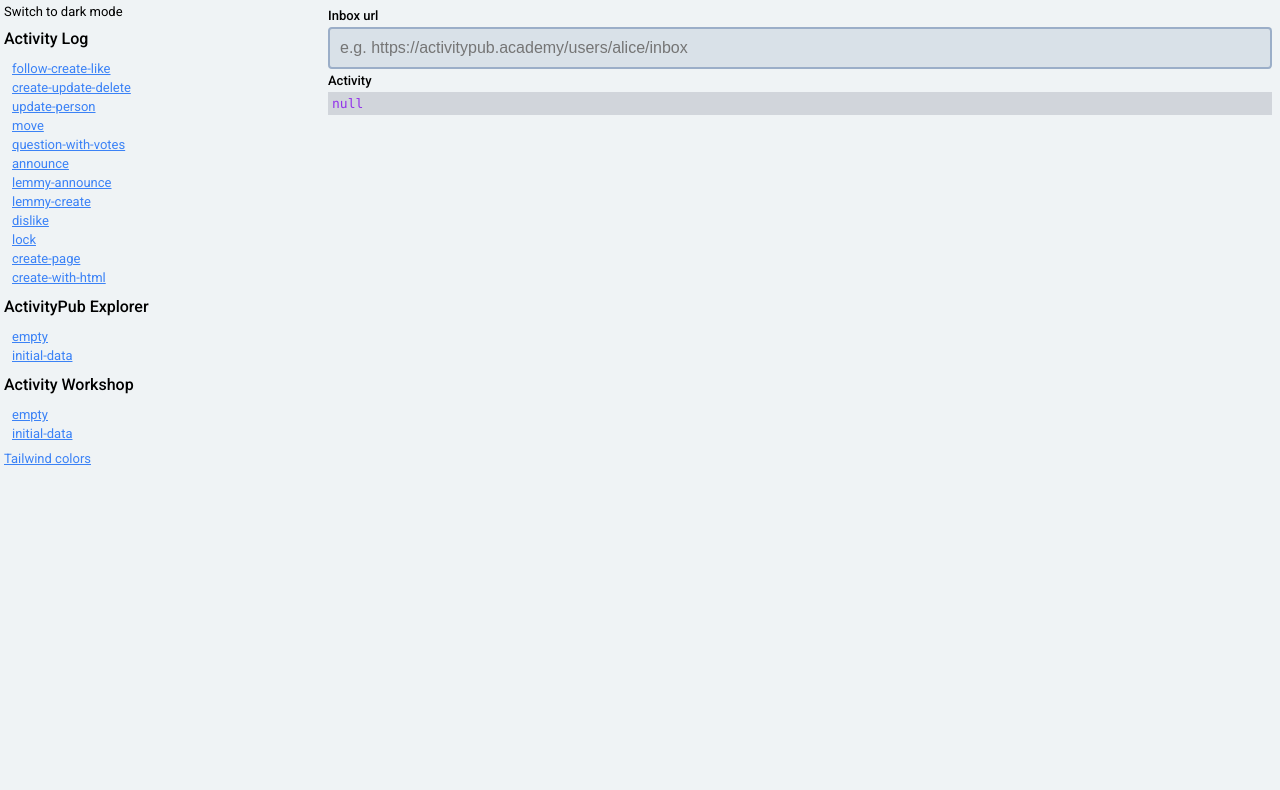
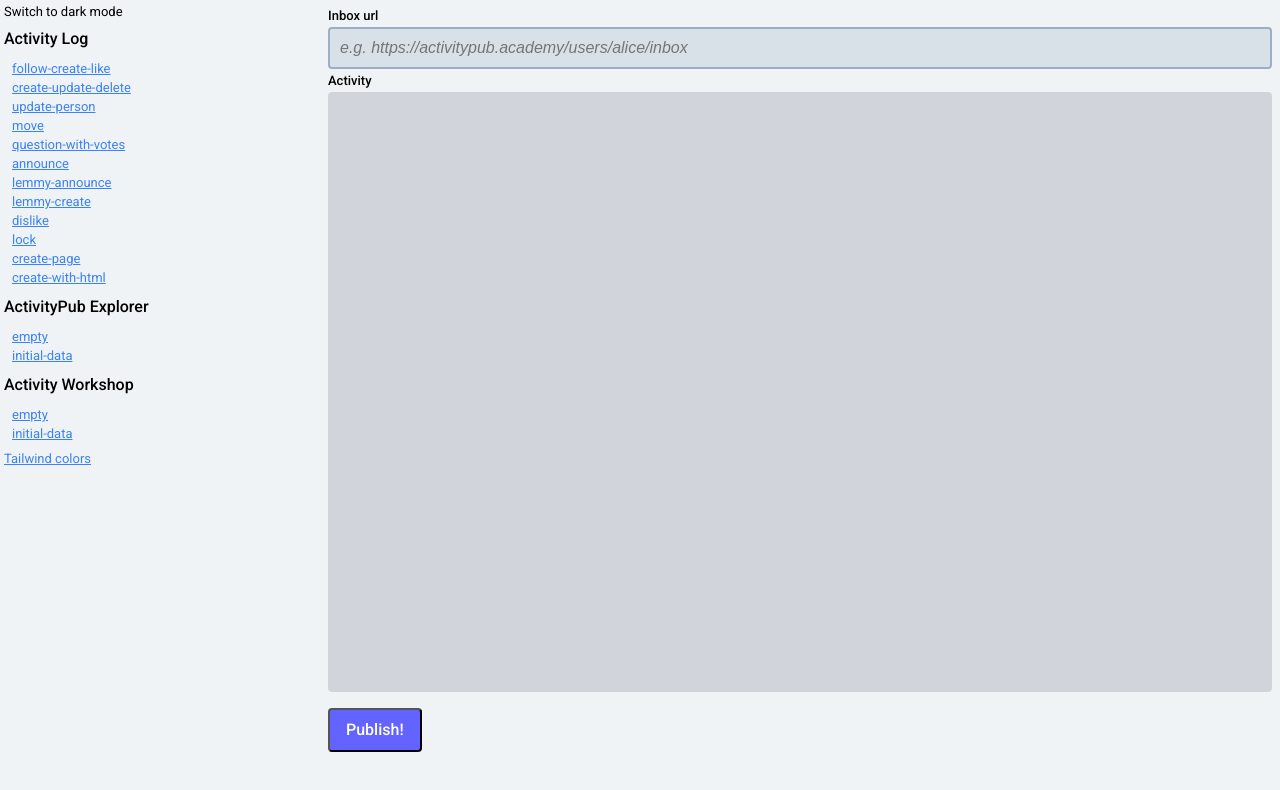
Before and after one commit to sgrj/activitypub-visualization, a React app: page /workshop/empty in a window 1280 px wide. Shown: the top 790 px of the page. Built offline with nearby package versions, Linux system fonts and the light colour scheme; the HTML template or start-up script is replaced by a standard one.

Commit message:
adding a publish button (not working correctly yet)

```diff
--- a/src/activity-workshop.tsx
+++ b/src/activity-workshop.tsx
@@ -15,13 +15,15 @@ export default function ActivityWorkshop({
   initialActivityJson = null,
   initialInboxUrl = '',
 }: {
-  sendMethod: () => Promise<Response>;
+  sendMethod: ({ inboxUrl, activity }: { inboxUrl: string; activity: string }) => Promise<Response>;
   initialActivityJson?: object;
   initialInboxUrl?: string;
 }) {
   const [inboxUrl, setInboxUrl] = useState(initialInboxUrl);
 
-  const [activityJson, setActivityJson] = useState(JSON.stringify(initialActivityJson, null, 2));
+  const [activityJson, setActivityJson] = useState(
+    initialActivityJson == null ? '' : JSON.stringify(initialActivityJson, null, 2)
+  );
 
   return (
     <div className='m-2 dark:text-white'>
@@ -44,6 +46,7 @@ export default function ActivityWorkshop({
             'dark:text-mastodon-gray-500',
             'text-mastodon-gray-900',
             'dark:placeholder:text-mastodon-gray-600',
+            'placeholder:italic',
           ].join(' ')}
           type='text'
           placeholder='e.g. https://activitypub.academy/users/alice/inbox'
@@ -57,7 +60,7 @@ export default function ActivityWorkshop({
         <div className='my-1 font-medium'>Activity</div>
 
         <CodeMirror
-          className='h-full w-full overflow-auto bg-blue-400'
+          className='h-[94rem] max-h-[75vh] w-full overflow-auto rounded dark:border-mastodon-gray-800'
           value={activityJson}
           onBeforeChange={(editor, data, value) => {
             setActivityJson(value);
@@ -73,6 +76,14 @@ export default function ActivityWorkshop({
           }}
         />
       </div>
+      <div className='my-4'>
+        <button
+          className='font-[Roboto] text-base px-4 py-2 rounded bg-mastodon-primary text-white font-medium cursor-pointer'
+          onClick={() => sendMethod({ inboxUrl, activity: activityJson })}
+        >
+          Publish!
+        </button>
+      </div>
     </div>
   );
 }
--- a/src/playground/workshop.tsx
+++ b/src/playground/workshop.tsx
@@ -20,7 +20,13 @@ export default function Workshop() {
   return (
     <ActivityWorkshop
       key={data}
-      sendMethod={async () => fetch('http://localhost:3000/api/v1/activity')}
+      sendMethod={async ({ inboxUrl, activity }: { inboxUrl: string; activity: string }) =>
+        fetch('http://localhost:3000/api/v1/activity', {
+          method: 'POST',
+          headers: { 'Content-Type': 'application/json' },
+          body: JSON.stringify({ inbox_url: inboxUrl, activity }),
+        })
+      }
       initialActivityJson={initialActivityJson()}
     />
   );
```
